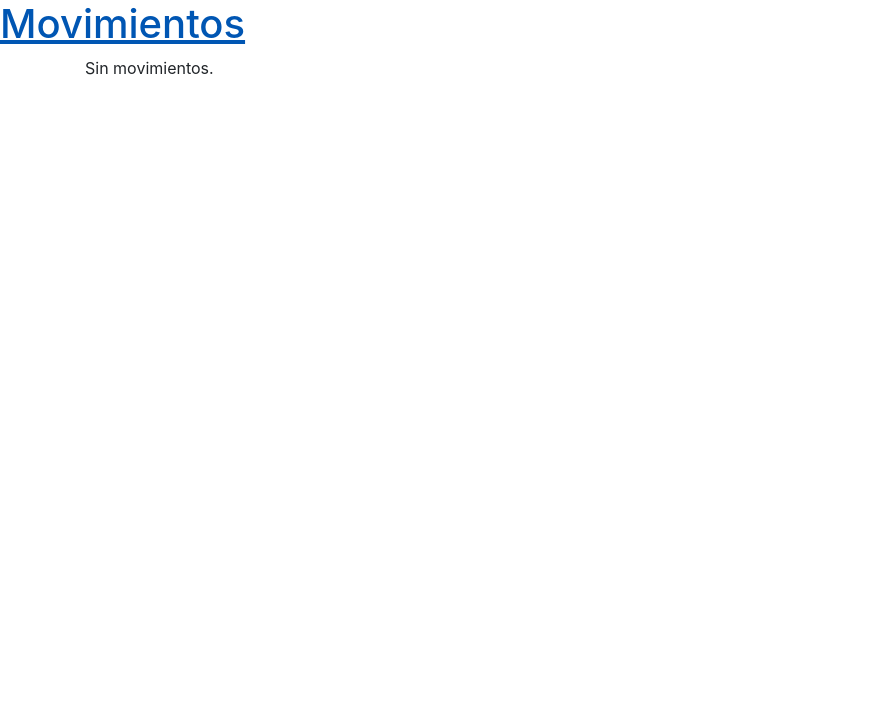
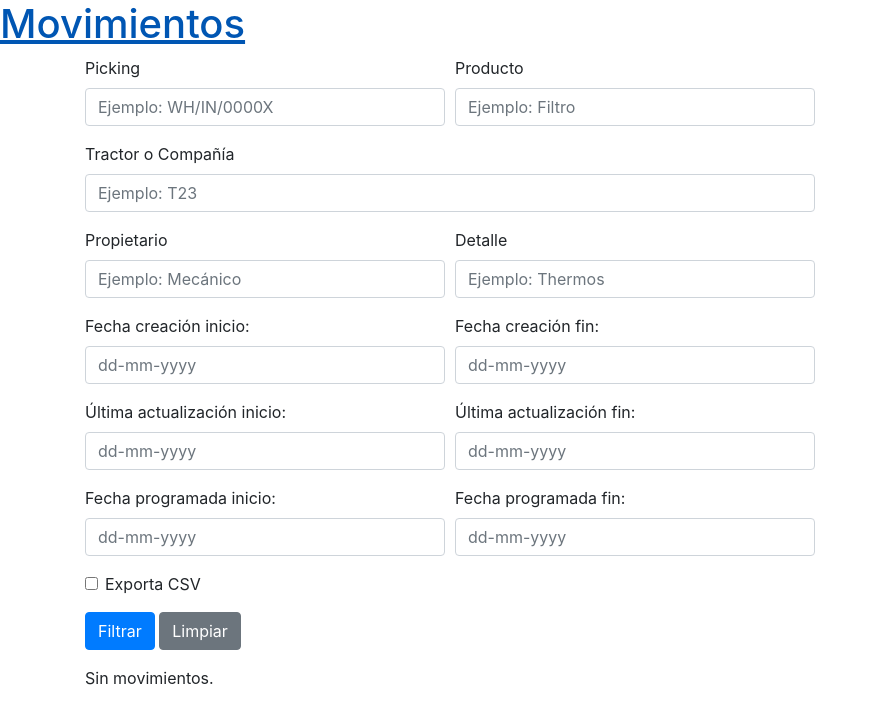
Before and after one commit to ramirovazq/fletesapi, a Django app: page /almacen/movimientos/ in a window 1280 px wide. Shown: the top 724 px of the page, without its empty margins (0-878 px from the left). Run offline with Django 3.2, Linux system fonts and the light colour scheme; the visitor is signed in with stand-in values (Sample User, id 1); data that the repository does not hold is empty; some libraries are stand-ins or nearby versions.

Commit message:
now i can filter over rows

```diff
--- /dev/null
+++ b/almacen/forms.py
@@ -0,0 +1,117 @@
+from django import forms
+
+class FilterForm(forms.Form):
+
+    picking = forms.CharField(
+                required=False,
+            label='Picking',
+            max_length="100",
+            widget=forms.TextInput(
+                attrs={
+                'class':'form-control',
+                'placeholder':'Ejemplo: WH/IN/0000X'
+                }
+    ))
+    producto = forms.CharField(
+                required=False,
+                label='Producto',
+                max_length="250",
+                widget=forms.TextInput(
+                    attrs={
+                    'class':'form-control',
+                    'placeholder':'Ejemplo: Filtro'
+                    }
+    ))
+    compania = forms.CharField(
+                required=False,
+                label='Compañía o Tractor',
+                max_length="250",
+               widget=forms.TextInput(
+                   attrs={
+                   'class':'form-control',
+                   'placeholder':'Ejemplo: T23'
+                   }
+    ))
+    propietario = forms.CharField(
+                required=False,
+                label='Propietario',
+                max_length="190",
+                widget=forms.TextInput(
+                attrs={
+                'class':'form-control',
+                'placeholder':'Ejemplo: Mecánico'
+                }
+    ))
+    detalle = forms.CharField(
+                required=False,
+                label='Detalle',
+                max_length="190",
+                widget=forms.TextInput(
+                attrs={
+                'class':'form-control',
+                'placeholder':'Ejemplo: Thermos'
+                }
+    ))
+
+    fecha_creacion_inicio = forms.DateField(
+                required=False,
+                label='Fecha creacion inicio',
+                input_formats=["%d-%m-%Y"],
+                widget=forms.TextInput(
+                attrs={
+                'class':'form-control',
+                'placeholder':'dd-mm-yyyy'
+                }
+    ))
+    fecha_creacion_fin = forms.DateField(
+                required=False,
+                label='Fecha creacion fin',
+                input_formats=["%d-%m-%Y"],
+                widget=forms.TextInput(
+                attrs={
+                'class':'form-control',
+                'placeholder':'dd-mm-yyyy'
+                }
+    ))
+
+    ultima_actualizacion_inicio = forms.DateField(
+                required=False,
+                label='Última actualización inicio',
+                input_formats=["%d-%m-%Y"],
+                widget=forms.TextInput(
+                attrs={
+                'class':'form-control',
+                'placeholder':'dd-mm-yyyy'
+                }
+    ))
+    ultima_actualizacion_fin = forms.DateField(
+                required=False,
+                label='Última actualización fin',
+                input_formats=["%d-%m-%Y"],
+                widget=forms.TextInput(
+                attrs={
+                'class':'form-control',
+                'placeholder':'dd-mm-yyyy'
+                }
+    ))
+    fecha_programada_inicio = forms.DateField(
+                required=False,
+                label='Fecha programada inicio',
+                input_formats=["%d-%m-%Y"],
+                widget=forms.TextInput(
+                attrs={
+                'class':'form-control',
+                'placeholder':'dd-mm-yyyy'
+                }
+    ))
+
+    fecha_programada_fin = forms.DateField(
+                required=False,
+                label='Fecha programada fin',
+                input_formats=["%d-%m-%Y"],
+                widget=forms.TextInput(
+                attrs={
+                'class':'form-control',
+                'placeholder':'dd-mm-yyyy'
+                }
+    ))
--- a/almacen/templates/almacen/base.html
+++ b/almacen/templates/almacen/base.html
@@ -4,13 +4,19 @@
         <title>Movimiento de Inventario</title>
         <link rel="stylesheet" href="https://maxcdn.bootstrapcdn.com/bootstrap/4.0.0/css/bootstrap.min.css" integrity="sha384-Gn5384xqQ1aoWXA+058RXPxPg6fy4IWvTNh0E263XmFcJlSAwiGgFAW/dAiS6JXm" crossorigin="anonymous">
         <script src="https://code.jquery.com/jquery-3.2.1.slim.min.js" integrity="sha384-KJ3o2DKtIkvYIK3UENzmM7KCkRr/rE9/Qpg6aAZGJwFDMVNA/GpGFF93hXpG5KkN" crossorigin="anonymous"></script>
-<script src="https://cdnjs.cloudflare.com/ajax/libs/popper.js/1.12.9/umd/popper.min.js" integrity="sha384-ApNbgh9B+Y1QKtv3Rn7W3mgPxhU9K/ScQsAP7hUibX39j7fakFPskvXusvfa0b4Q" crossorigin="anonymous"></script>
-<script src="https://maxcdn.bootstrapcdn.com/bootstrap/4.0.0/js/bootstrap.min.js" integrity="sha384-JZR6Spejh4U02d8jOt6vLEHfe/JQGiRRSQQxSfFWpi1MquVdAyjUar5+76PVCmYl" crossorigin="anonymous"></script>
 
-        <script src="{% static 'almacen/js/moment.min.js' %}" ></script>
-        <script src="{% static 'almacen/js/moment-timezone-with-data.min.js' %}" ></script>
+        <script src="https://cdnjs.cloudflare.com/ajax/libs/popper.js/1.12.9/umd/popper.min.js" integrity="sha384-ApNbgh9B+Y1QKtv3Rn7W3mgPxhU9K/ScQsAP7hUibX39j7fakFPskvXusvfa0b4Q" crossorigin="anonymous"></script>
 
+        <script src="https://maxcdn.bootstrapcdn.com/bootstrap/4.0.0/js/bootstrap.min.js" integrity="sha384-JZR6Spejh4U02d8jOt6vLEHfe/JQGiRRSQQxSfFWpi1MquVdAyjUar5+76PVCmYl" crossorigin="anonymous"></script>
 
+        <link rel="stylesheet" href="{% static 'almacen/js/jquery-ui-1.12.1.custom/jquery-ui.css' %}">
+        <script
+			  src="http://code.jquery.com/jquery-1.12.4.js"
+			  integrity="sha256-Qw82+bXyGq6MydymqBxNPYTaUXXq7c8v3CwiYwLLNXU="
+			  crossorigin="anonymous"></script>
+        <script src="{% static 'almacen/js/jquery-ui-1.12.1.custom/jquery-ui.js' %}" ></script>
+        {% block javascript_top %}
+        {% endblock %}
     </head>
     <body>
         <div class="page-header">
--- a/almacen/templates/almacen/movimientos.html
+++ b/almacen/templates/almacen/movimientos.html
@@ -1,9 +1,125 @@
 {% extends 'almacen/base.html' %}
 {% load tz %}
 
+        {% block javascript_top %}
+          <script>
+          $( function() {
+
+            $( "#id_fecha_creacion_inicio" ).datepicker({dateFormat: 'dd-mm-yy'});
+            $( "#id_fecha_creacion_fin" ).datepicker({dateFormat: 'dd-mm-yy'});
+            $( "#id_ultima_actualizacion_inicio" ).datepicker({dateFormat: 'dd-mm-yy'});
+            $( "#id_ultima_actualizacion_fin" ).datepicker({dateFormat: 'dd-mm-yy'});
+            $( "#id_fecha_programada_inicio" ).datepicker({dateFormat: 'dd-mm-yy'});
+            $( "#id_fecha_programada_fin" ).datepicker({dateFormat: 'dd-mm-yy'});
+            $( "#boton_limpiar" ).click(function(){
+                $('#filter_form').trigger("reset");
+                window.location = "{% url 'movimientos' %}";
+            });
+
+
+          });
+          </script>
+        {% endblock %}
+
+
 {% block content %}
+
+<form action="{% url 'movimientos' %}" method="post" id="filter_form">
+    {% csrf_token %}
+
+    {{ form.errors }}
+
+      <div class="form-row">
+        <div class="form-group col-md-6">
+          {{form.picking.errors}}
+          <label for="{{form.picking.id_for_label}}">Picking</label>
+            {{form.picking}}
+        </div>
+        <div class="form-group col-md-6">
+          {{form.producto.errors}}
+          <label for="{{form.producto.id_for_label}}">Producto</label>
+            {{form.producto}}
+        </div>
+      </div>
+
+      <div class="form-group">
+        {{form.compania.errors}}
+        <label for="{{form.compania.id_for_label}}">Tractor o Compañía</label>
+        {{form.compania}}
+      </div>
+
+      <div class="form-row">
+        <div class="form-group col-md-6">
+          {{form.propietario.errors}}
+          <label for="{{form.propietario.id_for_label}}">Propietario</label>
+            {{form.propietario}}
+        </div>
+        <div class="form-group col-md-6">
+          {{form.detalle.errors}}
+          <label for="{{form.detalle.id_for_label}}">Detalle</label>
+            {{form.detalle}}
+        </div>
+      </div>
+
+      <div class="form-row">
+        <div class="form-group col-md-6">
+           {{form.fecha_creacion_inicio.errors}}
+           <label for="{{form.fecha_creacion_inicio.id_for_label}}">Fecha creación inicio:</label>
+           {{form.fecha_creacion_inicio}}
+        </div>
+        <div class="form-group col-md-6">
+           {{form.fecha_creacion_fin.errors}}
+           <label for="{{form.fecha_creacion_fin.id_for_label}}">Fecha creación fin:</label>
+           {{form.fecha_creacion_fin}}
+        </div>
+      </div>
+
+      <div class="form-row">
+        <div class="form-group col-md-6">
+           {{form.ultima_actualizacion_inicio.errors}}
+           <label for="{{form.ultima_actualizacion_inicio.id_for_label}}">Última actualización inicio:</label>
+           {{form.ultima_actualizacion_inicio}}
+        </div>
+        <div class="form-group col-md-6">
+           {{form.ultima_actualizacion_fin.errors}}
+           <label for="{{form.ultima_actualizacion_fin.id_for_label}}">Última actualización fin:</label>
+           {{form.ultima_actualizacion_fin}}
+        </div>
+      </div>
+
+      <div class="form-row">
+        <div class="form-group col-md-6">
+           {{form.fecha_programada_inicio.errors}}
+           <label for="{{form.fecha_programada_inicio.id_for_label}}">Fecha programada inicio:</label>
+           {{form.fecha_programada_inicio}}
+        </div>
+        <div class="form-group col-md-6">
+           {{form.fecha_programada_fin.errors}}
+           <label for="{{form.fecha_programada_fin.id_for_label}}">Fecha programada fin:</label>
+           {{form.fecha_programada_fin}}
+        </div>
+      </div>
+
+
+      <div class="form-group">
+        <div class="form-check">
+          <input class="form-check-input" type="checkbox" id="gridCheck">
+          <label class="form-check-label" for="gridCheck">
+            Exporta CSV
+          </label>
+        </div>
+      </div>
+
+    <input type="submit" value="Filtrar" class="btn btn-primary">
+    <input type="button" value="Limpiar" class="btn btn-secondary" id="boton_limpiar">
+
+</form>
+
   {% if movimientos %}
   <h3>Número de Movimientos: {{movimientos.count}}</h3>
+
+<p></p>
+
   <table class="table">
     <thead>
       <tr>
--- a/almacen/views.py
+++ b/almacen/views.py
@@ -1,10 +1,11 @@
 from django.http import HttpResponse
-from django.shortcuts import render
+from django.shortcuts import render, redirect
 from django.contrib.auth.decorators import login_required
 from django.conf import settings
 
 from almacen.utils import dame_token, dame_movimientos, agrega_picking, guardo_movimientos
 from almacen.models import MovimientoAlmacen
+from almacen.forms import FilterForm
 
 from datetime import datetime
 from pytz import timezone
@@ -22,40 +23,31 @@ def sincroniza(request):
 
     return render(request, 'almacen/index.html', context)
 
-@login_required
-def movimientos(request):
 
-    context = {}
+def post_filter(request, movimientos):
 
-    movimientos = MovimientoAlmacen.objects.all()
-
-    exporta = request.GET.get('exporta', False)
-
-    if exporta in ["True", "true", "TRUE"]:
-        exporta = True
-
-    picking = request.GET.get('picking', False)
-    producto = request.GET.get('producto', False)
-    compania = request.GET.get('compania', False)
-    propietario = request.GET.get('propietario', False)
-    detalle = request.GET.get('detalle', '')
+    picking = request.POST.get('picking', False)
+    producto = request.POST.get('producto', False)
+    compania = request.POST.get('compania', False)
+    propietario = request.POST.get('propietario', False)
+    detalle = request.POST.get('detalle', '')
 
 
-    fecha_creacion_inicio = request.GET.get('fecha_creacion_inicio', '')
-    fecha_creacion_fin = request.GET.get('fecha_creacion_fin', '')
+    fecha_creacion_inicio = request.POST.get('fecha_creacion_inicio', '')
+    fecha_creacion_fin = request.POST.get('fecha_creacion_fin', '')
 
-    ultima_actualizacion_inicio = request.GET.get('ultima_actualizacion_inicio', '')
-    ultima_actualizacion_fin = request.GET.get('ultima_actualizacion_fin', '')
+    ultima_actualizacion_inicio = request.POST.get('ultima_actualizacion_inicio', '')
+    ultima_actualizacion_fin = request.POST.get('ultima_actualizacion_fin', '')
 
-    fecha_programada_inicio = request.GET.get('fecha_programada_inicio', '')
-    fecha_programada_fin = request.GET.get('fecha_programada_fin', '')
+    fecha_programada_inicio = request.POST.get('fecha_programada_inicio', '')
+    fecha_programada_fin = request.POST.get('fecha_programada_fin', '')
 
 
     if picking:
       movimientos = movimientos.filter(picking__icontains=picking)
 
     if producto:
-      movimientos = movimientos.filter(picking__icontains=producto)
+      movimientos = movimientos.filter(producto__icontains=producto)
 
     if compania:
       movimientos = movimientos.filter(compania__icontains=compania)
@@ -68,22 +60,43 @@ def movimientos(request):
 
 
     if fecha_creacion_inicio:
-      movimientos = movimientos.filter(fecha_creacion__gte=datetime.strptime(fecha_creacion_inicio+'00:00:00', '%Y-%m-%d%H:%M:%S'))
+      movimientos = movimientos.filter(fecha_creacion__gte=datetime.strptime(fecha_creacion_inicio+'00:00:00', '%d-%m-%Y%H:%M:%S'))
     if fecha_creacion_fin:
-      movimientos = movimientos.filter(fecha_creacion__lte=datetime.strptime(fecha_creacion_fin+'23:59:59', '%Y-%m-%d%H:%M:%S'))
+      movimientos = movimientos.filter(fecha_creacion__lte=datetime.strptime(fecha_creacion_fin+'23:59:59', '%d-%m-%Y%H:%M:%S'))
 
     if ultima_actualizacion_inicio:
-      movimientos = movimientos.filter(ultima_actualizacion__gte=datetime.strptime(ultima_actualizacion_inicio+'00:00:00', '%Y-%m-%d%H:%M:%S'))
+      movimientos = movimientos.filter(ultima_actualizacion__gte=datetime.strptime(ultima_actualizacion_inicio+'00:00:00', '%d-%m-%Y%H:%M:%S'))
     if ultima_actualizacion_fin:
-      movimientos = movimientos.filter(ultima_actualizacion__lte=datetime.strptime(ultima_actualizacion_fin+'23:59:59', '%Y-%m-%d%H:%M:%S'))
+      movimientos = movimientos.filter(ultima_actualizacion__lte=datetime.strptime(ultima_actualizacion_fin+'23:59:59', '%d-%m-%Y%H:%M:%S'))
 
     if fecha_programada_inicio:
-      movimientos = movimientos.filter(fecha_programada__gte=datetime.strptime(fecha_programada_inicio+'00:00:00', '%Y-%m-%d%H:%M:%S'))
+      movimientos = movimientos.filter(fecha_programada__gte=datetime.strptime(fecha_programada_inicio+'00:00:00', '%d-%m-%Y%H:%M:%S'))
     if fecha_programada_fin:
-      movimientos = movimientos.filter(fecha_programada__lte=datetime.strptime(fecha_programada_fin+'23:59:59', '%Y-%m-%d%H:%M:%S'))
+      movimientos = movimientos.filter(fecha_programada__lte=datetime.strptime(fecha_programada_fin+'23:59:59', '%d-%m-%Y%H:%M:%S'))
+
+    return movimientos
+
+@login_required
+def movimientos(request):
+
+    context = {}
+    movimientos = MovimientoAlmacen.objects.all()
+    if request.method == 'POST':
+        form = FilterForm(request.POST)
+        if form.is_valid():
+            movimientos = post_filter(request, movimientos)
+        else:
+            print(form.errors)
+    else:
+        form = FilterForm()
+
+    context["form"] = form
 
 
+    exporta = request.POST.get('exporta', False)
 
+    if exporta in ["True", "true", "TRUE"]:
+        exporta = True
 
     if exporta == True:
         # Create the HttpResponse object with the appropriate CSV header.
@@ -104,11 +117,11 @@ def movimientos(request):
               renglon.append(movimiento.detalle)
 
               if movimiento.fecha_creacion:
-                renglon.append(movimiento.fecha_creacion.astimezone(timezone(settings.TIME_ZONE)).strftime("%Y-%m-%d %H:%M"))
+                renglon.append(movimiento.fecha_creacion.astimezone(timezone(settings.TIME_ZONE)).strftime("%d-%m-%Y %H:%M"))
               if movimiento.ultima_actualizacion:
-                renglon.append(movimiento.ultima_actualizacion.astimezone(timezone(settings.TIME_ZONE)).strftime("%Y-%m-%d %H:%M"))
+                renglon.append(movimiento.ultima_actualizacion.astimezone(timezone(settings.TIME_ZONE)).strftime("%d-%m-%Y %H:%M"))
               if movimiento.fecha_programada:
-                renglon.append(movimiento.fecha_programada.astimezone(timezone(settings.TIME_ZONE)).strftime("%Y-%m-%d %H:%M"))
+                renglon.append(movimiento.fecha_programada.astimezone(timezone(settings.TIME_ZONE)).strftime("%d-%m-%Y %H:%M"))
 
               renglon.append(movimiento.de)
               renglon.append(movimiento.para)
@@ -117,4 +130,5 @@ def movimientos(request):
         return response
 
     context["movimientos"] = movimientos
+
     return render(request, 'almacen/movimientos.html', context)
```
